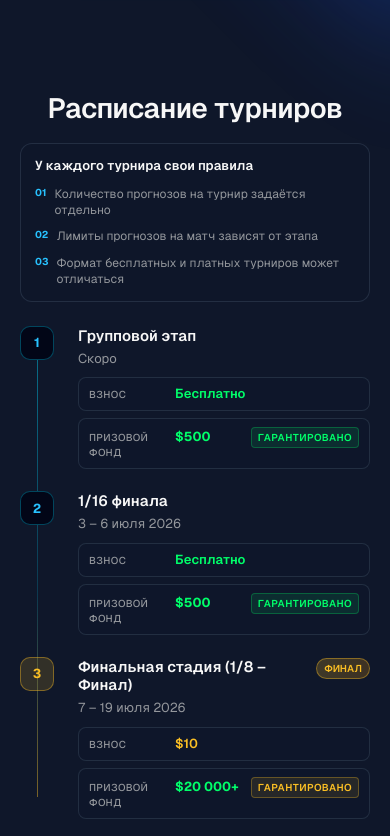
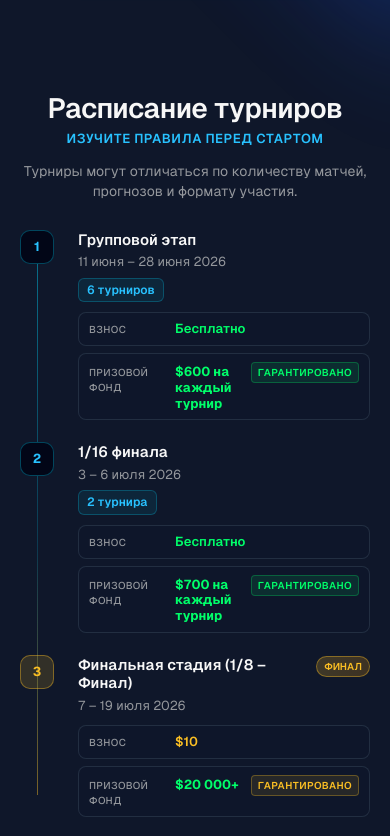
Before and after one commit to Bet-Arena/betarena-landing, a React (Vite) app: page / in a window 390 px wide. Shown: the part 2060-2896 px from the top of the page. Built offline with nearby package versions, Linux system fonts and the light colour scheme.

Commit message:
Refactor schedule rules display in WhyUs section: simplify rules presentation, update CSS for improved layout and responsiveness, and enhance schedule card details with additional information.

```diff
--- a/src/i18n/translations.ts
+++ b/src/i18n/translations.ts
@@ -81,7 +81,7 @@ export interface Messages {
     scheduleTitle: string
     scheduleSubtitle: string
     scheduleRulesTitle: string
-    scheduleRules: [string, string, string]
+    scheduleRules: string
     scheduleFinalBadge: string
     scheduleGuaranteeStamp: string
     schedulePrizesNote: string
@@ -90,6 +90,7 @@ export interface Messages {
       num: string
       name: string
       dates: string
+      details?: string
       fee: string
       prize: string
       isFinal: boolean
@@ -207,19 +208,15 @@ export const translations: Record<Locale, Messages> = {
       cta: 'Как это работает',
       scheduleTitle: 'Расписание турниров',
       scheduleSubtitle: 'Три этапа — от группового до финала',
-      scheduleRulesTitle: 'У каждого турнира свои правила',
-      scheduleRules: [
-        'Количество прогнозов на турнир задаётся отдельно',
-        'Лимиты прогнозов на матч зависят от этапа',
-        'Формат бесплатных и платных турниров может отличаться',
-      ],
+      scheduleRulesTitle: 'Изучите правила перед стартом',
+      scheduleRules: 'Турниры могут отличаться по количеству матчей, прогнозов и формату участия.',
       scheduleFinalBadge: '🏆 ФИНАЛ',
       scheduleGuaranteeStamp: '✓ Гарантировано',
       schedulePrizesNote: '🎟️ Среди призов — гарантированные выплаты и билеты на финал ЧМ',
       scheduleHeader: ['Этап', 'Даты', 'Взнос', 'Призовой фонд'],
       scheduleRows: [
-        { num: '1', name: 'Групповой этап', dates: 'Скоро', fee: 'Бесплатно', prize: '$500', isFinal: false },
-        { num: '2', name: '1/16 финала', dates: '3 – 6 июля 2026', fee: 'Бесплатно', prize: '$500', isFinal: false },
+        { num: '1', name: 'Групповой этап', dates: '11 июня – 28 июня 2026', details: '6 турниров', fee: 'Бесплатно', prize: '$600 на каждый турнир', isFinal: false },
+        { num: '2', name: '1/16 финала', dates: '3 – 6 июля 2026', details: '2 турнира', fee: 'Бесплатно', prize: '$700 на каждый турнир', isFinal: false },
         { num: '3', name: 'Финальная стадия (1/8 – Финал)', dates: '7 – 19 июля 2026', fee: '$10', prize: '$20 000+', isFinal: true },
       ],
     },
@@ -333,19 +330,15 @@ export const translations: Record<Locale, Messages> = {
       cta: 'How it works',
       scheduleTitle: 'Tournament Schedule',
       scheduleSubtitle: 'Three stages — from group stage to final',
-      scheduleRulesTitle: 'Every tournament has its own rules',
-      scheduleRules: [
-        'Prediction limits per tournament are configured separately',
-        'Prediction limits per match depend on the stage',
-        'Free and paid tournaments can use different formats',
-      ],
+      scheduleRulesTitle: 'Study the rules before the start',
+      scheduleRules: 'Tournaments can differ by number of matches, predictions, and participation format.',
       scheduleFinalBadge: '🏆 FINAL',
       scheduleGuaranteeStamp: '✓ Guaranteed',
       schedulePrizesNote: '🎟️ Among prizes — guaranteed payouts and World Cup final tickets',
       scheduleHeader: ['Stage', 'Dates', 'Entry Fee', 'Prize Pool'],
       scheduleRows: [
-        { num: '1', name: 'Group Stage', dates: 'Coming soon', fee: 'Free', prize: '$500', isFinal: false },
-        { num: '2', name: 'Round of 32', dates: 'Jul 3 – 6, 2026', fee: 'Free', prize: '$500', isFinal: false },
+        { num: '1', name: 'Group Stage', dates: 'Jun 11 – 28, 2026', details: '6 tournaments', fee: 'Free', prize: '$600 per tournament', isFinal: false },
+        { num: '2', name: 'Round of 32', dates: 'Jul 3 – 6, 2026', details: '2 tournaments', fee: 'Free', prize: '$700 per tournament', isFinal: false },
         { num: '3', name: 'Final Stage (R16 – Final)', dates: 'Jul 7 – 19, 2026', fee: '$10', prize: '$20,000+', isFinal: true },
       ],
     },
--- a/src/sections/HowItWorks.css
+++ b/src/sections/HowItWorks.css
@@ -114,7 +114,7 @@
 /* Steps Container */
 .steps-container {
   position: relative;
-  min-height: 600px;
+  min-height: 520px;
   overflow: visible;
   width: 100%;
 }
@@ -324,7 +324,7 @@
 @media (max-width: 768px) {
   .detailed-steps {
     padding: var(--spacing-section-features);
-    padding-bottom: 0;
+    padding-bottom: 32px;
   }
 
   .step-navigation {
@@ -334,6 +334,10 @@
     max-width: 100%;
     padding: 0 var(--spacing-container);
     align-items: center;
+  }
+
+  .steps-container {
+    min-height: 420px;
   }
 
   .step-nav-btn {
@@ -364,7 +368,13 @@
   .detailed-step {
     grid-template-columns: 1fr;
     gap: 0;
+    position: absolute;
+  }
+
+  .detailed-step.step-slide.active {
     position: relative;
+    left: 50%;
+    transform: translateX(-50%);
   }
 
   .detailed-step.reverse {
--- a/src/sections/WhyUs.css
+++ b/src/sections/WhyUs.css
@@ -263,45 +263,14 @@
   text-transform: uppercase;
 }
 
-.schedule-rules-list {
-  display: flex;
-  justify-content: center;
-  gap: 10px;
-  flex-wrap: wrap;
-}
-
-.schedule-rule {
-  display: flex;
-  align-items: center;
-  gap: 9px;
-  min-height: 40px;
-  padding: 8px 12px 8px 9px;
-  border: 1px solid rgba(51, 65, 85, 0.62);
-  border-radius: 999px;
-  background: rgba(15, 23, 42, 0.42);
+.schedule-rules-copy {
+  max-width: 560px;
+  margin: 0;
   font-family: 'Inter', sans-serif;
-  font-size: 12px;
-  line-height: 1.25;
+  font-size: 14px;
+  line-height: 1.45;
+  text-align: center;
   color: var(--text-secondary);
-}
-
-.schedule-rule-icon {
-  display: none;
-}
-
-.schedule-rule-copy {
-  display: flex;
-  align-items: center;
-  gap: 7px;
-  min-width: 0;
-}
-
-.schedule-rule-index {
-  color: var(--theme-primary);
-  font-size: 11px;
-  font-weight: 700;
-  line-height: 1;
-  letter-spacing: 0;
 }
 
 .schedule-cards {
@@ -396,6 +365,20 @@
   font-size: 13px;
   color: var(--text-secondary);
   margin-left: 40px;
+}
+
+.schedule-card-details {
+  width: fit-content;
+  margin-left: 40px;
+  padding: 4px 8px;
+  border: 1px solid rgba(0, 217, 255, 0.24);
+  border-radius: 6px;
+  background: rgba(0, 217, 255, 0.08);
+  font-family: 'Inter', sans-serif;
+  font-size: 12px;
+  font-weight: 600;
+  line-height: 1.2;
+  color: var(--theme-primary);
 }
 
 .schedule-card-footer {
@@ -601,58 +584,6 @@
     margin-bottom: 18px;
   }
 
-  .schedule-rules {
-    align-items: stretch;
-    gap: 12px;
-    max-width: 420px;
-    margin: 0 auto 24px;
-    padding: 14px;
-    border: 1px solid rgba(51, 65, 85, 0.58);
-    border-radius: 12px;
-    background: rgba(15, 23, 42, 0.46);
-  }
-
-  .schedule-rules-header {
-    text-align: left;
-  }
-
-  .schedule-rules-title {
-    font-size: 13px;
-    letter-spacing: 0;
-    text-transform: none;
-    color: var(--text-primary);
-  }
-
-  .schedule-rules-list {
-    display: grid;
-    grid-template-columns: 1fr;
-    gap: 10px;
-  }
-
-  .schedule-rule {
-    width: 100%;
-    justify-content: flex-start;
-    min-height: auto;
-    padding: 0;
-    border: 0;
-    border-radius: 0;
-    background: transparent;
-    gap: 10px;
-    font-size: 12px;
-    line-height: 1.35;
-    color: var(--text-secondary);
-  }
-
-  .schedule-rule-copy {
-    align-items: flex-start;
-    gap: 8px;
-  }
-
-  .schedule-rule-index {
-    padding-top: 2px;
-    font-size: 10px;
-  }
-
   .schedule-cards {
     position: relative;
     display: flex;
@@ -732,6 +663,10 @@
     background: #020617;
   }
 
+  .schedule-card.has-details .schedule-card-num {
+    grid-row: 1 / span 4;
+  }
+
   .schedule-card-title-block {
     grid-column: 2;
     grid-row: 1;
@@ -750,6 +685,13 @@
     margin: 4px 0 0;
     font-size: 13px;
     line-height: 1.35;
+  }
+
+  .schedule-card-details {
+    grid-column: 2;
+    grid-row: 3;
+    margin: 7px 0 0;
+    font-size: 12px;
   }
 
   .final-badge {
@@ -774,6 +716,10 @@
     margin-top: 10px;
     padding-top: 0;
     border-top: 0;
+  }
+
+  .schedule-card.has-details .schedule-card-footer {
+    grid-row: 4;
   }
 
   .schedule-card-fee,
--- a/src/sections/WhyUs.tsx
+++ b/src/sections/WhyUs.tsx
@@ -1,4 +1,3 @@
-import { Gauge, ListChecks, SlidersHorizontal } from 'lucide-react'
 import { GlowEffect } from '../components/ui/GlowEffect'
 import { CheckIcon } from '../components/ui/CheckIcon'
 import { CrossIcon } from '../components/ui/CrossIcon'
@@ -10,8 +9,6 @@ interface WhyUsProps {
   isVisible?: Record<string, boolean>
   onNavigate?: (sectionId: string) => void
 }
-
-const SCHEDULE_RULE_ICONS = [ListChecks, Gauge, SlidersHorizontal]
 
 function stripLeadingMarker(value: string) {
   return value.replace(/^[^\p{L}\p{N}$]+/u, '').trim()
@@ -113,26 +110,11 @@ export function WhyUs({ sectionRef, isVisible = {}, onNavigate }: WhyUsProps) {
               <div className="schedule-rules-header">
                 <div className="schedule-rules-title">{messages.whyUs.scheduleRulesTitle}</div>
               </div>
-              <div className="schedule-rules-list">
-                {messages.whyUs.scheduleRules.map((rule, index) => (
-                  <div key={rule} className="schedule-rule">
-                    <div className="schedule-rule-icon">
-                      {(() => {
-                        const Icon = SCHEDULE_RULE_ICONS[index] ?? SlidersHorizontal
-                        return <Icon size={17} strokeWidth={2} />
-                      })()}
-                    </div>
-                    <div className="schedule-rule-copy">
-                      <span className="schedule-rule-index">0{index + 1}</span>
-                      <span>{rule}</span>
-                    </div>
-                  </div>
-                ))}
-              </div>
+              <p className="schedule-rules-copy">{messages.whyUs.scheduleRules}</p>
             </div>
             <div className="schedule-cards">
               {messages.whyUs.scheduleRows.map((row) => (
-                <div key={row.num} className={`schedule-card ${row.isFinal ? 'final' : ''}`}>
+                <div key={row.num} className={`schedule-card ${row.isFinal ? 'final' : ''} ${row.details ? 'has-details' : ''}`}>
                   {row.isFinal && <span className="final-badge">{stripLeadingMarker(messages.whyUs.scheduleFinalBadge)}</span>}
                   <div className="schedule-card-top">
                     <span className="schedule-card-num">{row.num}</span>
@@ -141,6 +123,7 @@ export function WhyUs({ sectionRef, isVisible = {}, onNavigate }: WhyUsProps) {
                     </div>
                   </div>
                   <div className="schedule-card-dates">{row.dates}</div>
+                  {row.details && <div className="schedule-card-details">{row.details}</div>}
                   <div className="schedule-card-footer">
                     <div className="schedule-card-fee">
                       <span className="fee-label">{messages.whyUs.scheduleHeader[2]}</span>
```
